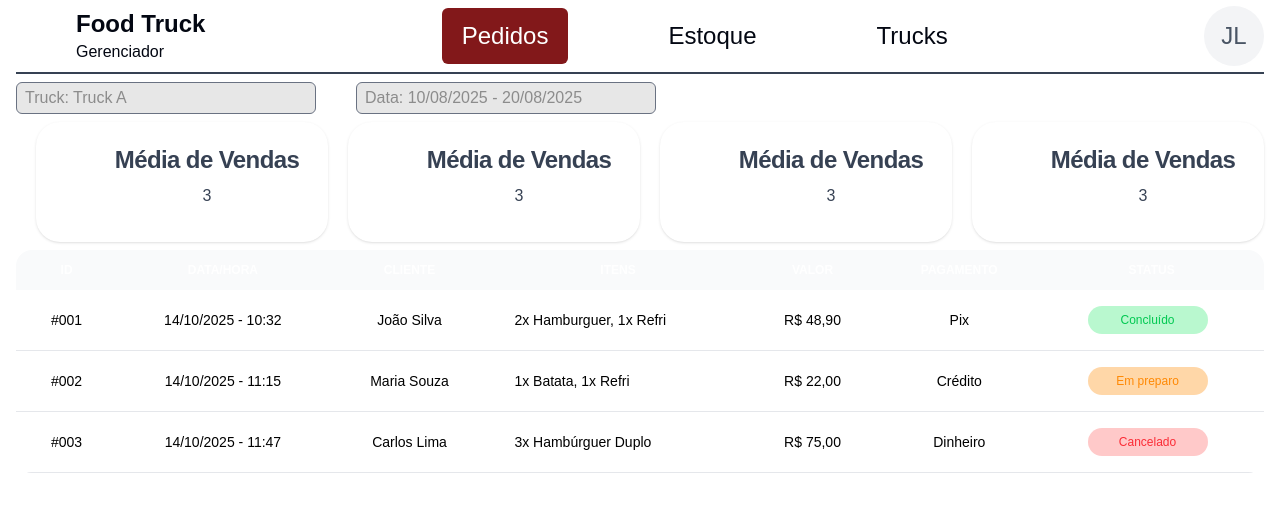
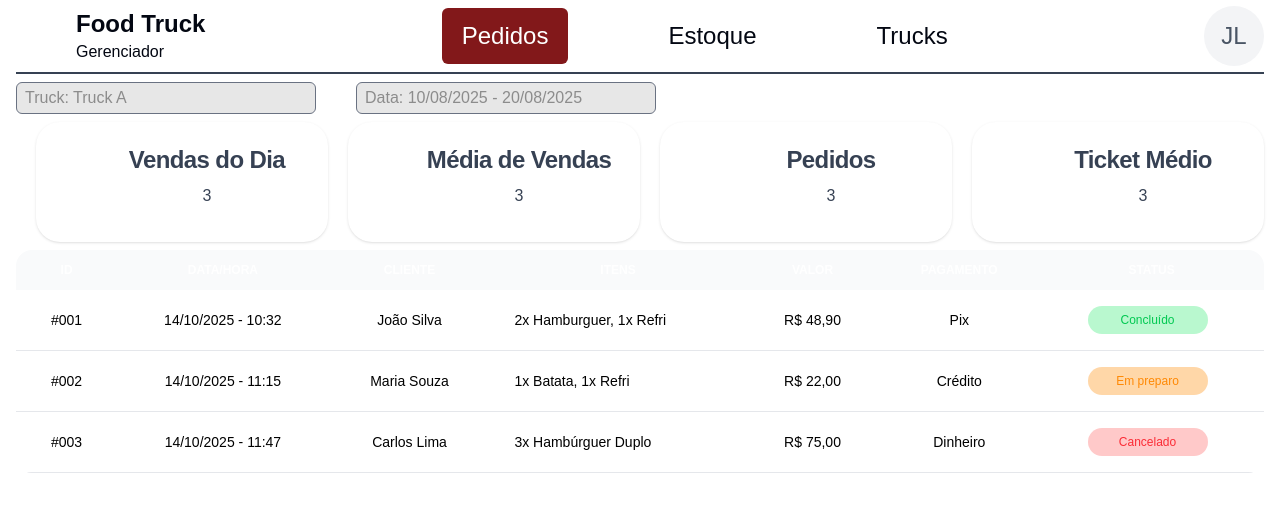
Before and after one commit to llei7e/Integrador-Food-Truck, a Next.js app in the folder web/: page /sales in a window 1280 px wide. Shown: the top 512 px of the page. Built offline with nearby package versions, Linux system fonts and the light colour scheme; some icons are missing.

Commit message:
feat:adicionado titulos dos cards da pagina

```diff
--- a/web/src/app/sales/page.tsx
+++ b/web/src/app/sales/page.tsx
@@ -14,7 +14,7 @@ export default function Trucks() {
       <div>
         <div className="flex justify-evenly">
           <Card
-            Title="Média de Vendas"
+            Title="Vendas do Dia"
             iconColor="gray"
             iconImage="tdesign:money"/>
           <Card
@@ -22,11 +22,11 @@ export default function Trucks() {
             iconColor="gray"
             iconImage="tdesign:money"/>
           <Card
-            Title="Média de Vendas"
+            Title="Pedidos"
             iconColor="gray"
             iconImage="tdesign:money"/>
           <Card
-            Title="Média de Vendas"
+            Title="Ticket Médio"
             iconColor="gray"
             iconImage="tdesign:money"/>
         </div>
```
